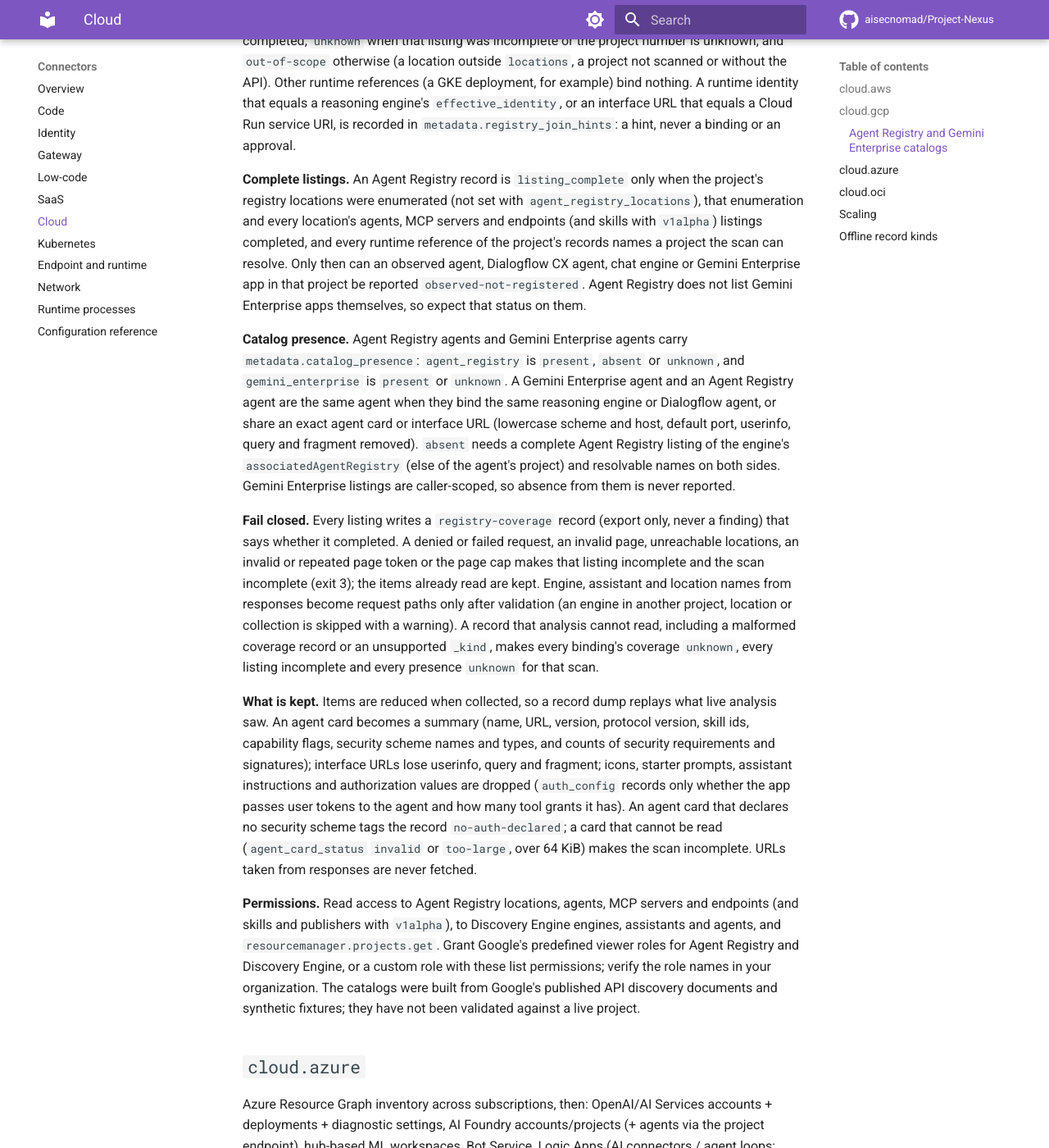
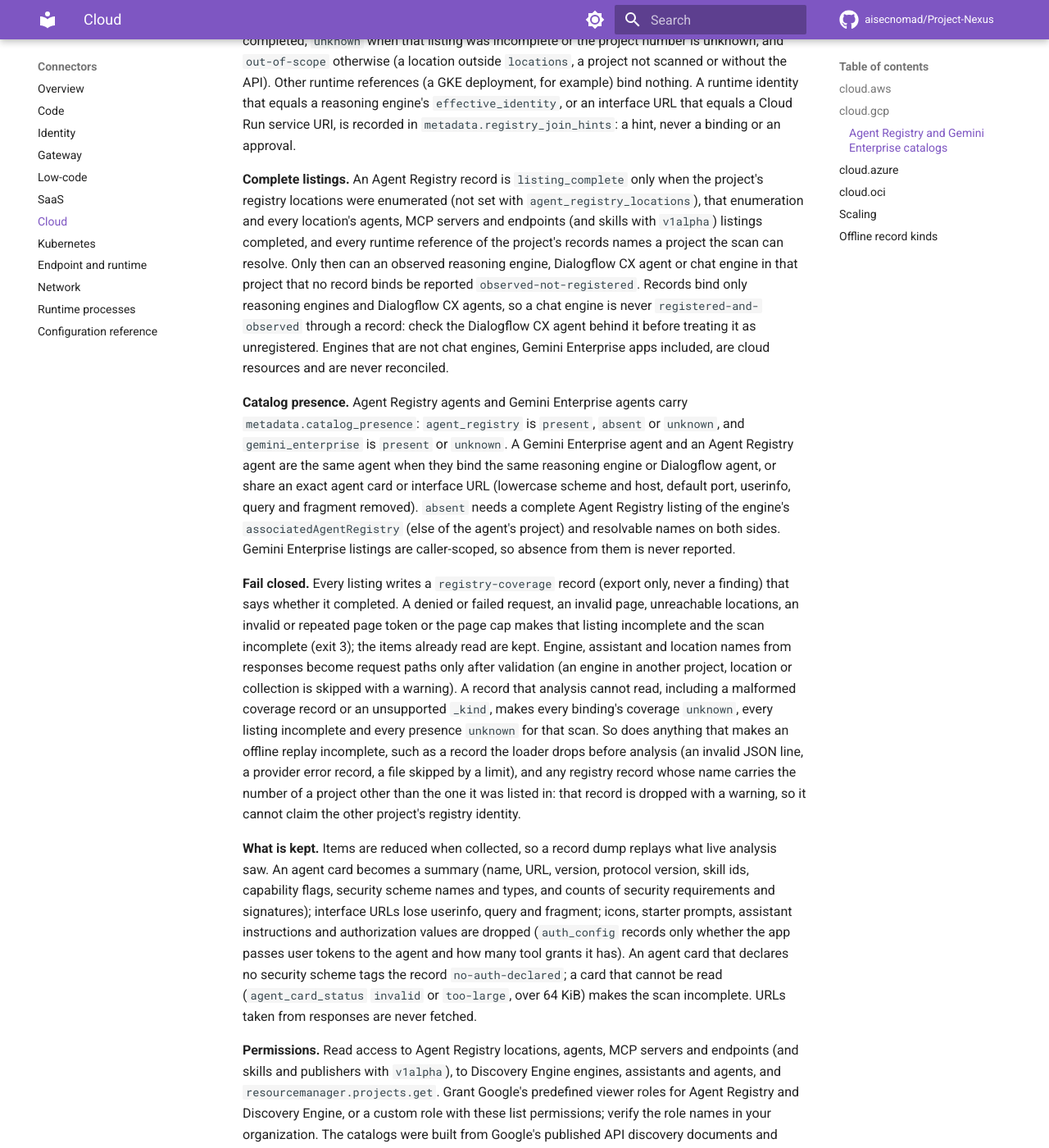
Before and after one commit to aisecnomad/Project-Nexus, an MkDocs documentation site: the page built from docs/connectors/cloud.md, in a window 1280 px wide and 1400 px high, scrolled down 4684 px. Shown: the whole window at 82% size. Built offline with MkDocs 1.6.1 and Material for MkDocs 9.7.7, drawn with Linux system fonts in a browser that asks for light colours; comment, search, counter and statistics services are not loaded; some of the changed text lies outside the part shown.

Commit message:
Fix cloud.gcp registry catalog review findings
- Offline replays: the loader drops records it cannot read (an invalid
  JSON line, a provider error record, a skipped file) before analysis
  sees them, so they never tainted the registry catalogs. An offline
  scan that is incomplete when analysis ends now taints them: no
  binding is in scope, no listing is complete and nothing is reported
  absent.
- Registry names of another project: an Agent Registry item or Gemini
  Enterprise agent listed in one project whose name carries the number
  of another project (one this scan maps to another id, or any number
  other than the listed project's known number) is dropped with a
  warning and taints the catalogs, so it can no longer claim the other
  project's registry identity or have a trusted entry for that
  registry approve its bindings.
- Drop the optional APP_TYPE_INTRANET reclassification: Discovery
  Engine engines keep the kind of their solution type again. No record
  binds an engine, so as agents these app engines were always
  observed-not-registered once an Agent Registry listing was complete,
  which triggered the registry-gap control rule. Remove the unverified
  claim that Agent Registry does not list Gemini Enterprise apps.
- Docs: with both catalogs off no new API calls are made, but engine
  metadata and the Agent Registry enabled-APIs entry still change; a
  failed listing makes that registry's listing (or binding coverage)
  incomplete rather than its records not comparable; chat engines are
  never registered-and-observed through a record.

Regression tests replay the fixture with an invalid JSON line and an
error record, add foreign-number Agent Registry and Gemini Enterprise
records with a trusted entry for the other project's registry, and
check that a Gemini Enterprise app engine is never reconciled.

Co-Authored-By: Claude Opus 5.5 <noreply@anthropic.com>
Claude-Session: https://claude.ai/code/session_0166ejSnmbJWManm3YxRM3TE
Signed-off-by: Claude <noreply@anthropic.com>

```diff
--- a/docs/connectors/cloud.md
+++ b/docs/connectors/cloud.md
@@ -117,10 +117,11 @@ limits discovery without loading all projects first; `max_pages` (default and
 maximum 1000) bounds every paginated call; resource lists stop at 500 pages and audit-log
 queries at 50 pages regardless.
 Discovery Engine lists the engines of each collection in `discovery_collections`
-(default `default_collection`). An engine whose `appType` is `APP_TYPE_INTRANET`
-(a Gemini Enterprise or Agentspace app) is reported as an agent, like chat
-engines; its metadata records `app_type`, `associated_agent_registry` and
-`subscription_tier` when Google returns them. Reasoning engines record
+(default `default_collection`). Chat engines are reported as agents and other
+engines as cloud resources, whatever their `appType`; an engine's metadata
+records `app_type` (`APP_TYPE_INTRANET` for a Gemini Enterprise or Agentspace
+app), `associated_agent_registry` and `subscription_tier` when Google returns
+them. Reasoning engines record
 `effective_identity` (the identity the engine runs as) when the API returns it.
 Agent Registry counts as an AI API in the enabled-APIs finding.
 
@@ -198,10 +199,13 @@ the project's registry locations were enumerated (not set with
 `agent_registry_locations`), that enumeration and every location's agents, MCP
 servers and endpoints (and skills with `v1alpha`) listings completed, and every
 runtime reference of the project's records names a project the scan can
-resolve. Only then can an observed agent, Dialogflow CX agent, chat engine or
-Gemini Enterprise app in that project be reported `observed-not-registered`.
-Agent Registry does not list Gemini Enterprise apps themselves, so expect that
-status on them.
+resolve. Only then can an observed reasoning engine, Dialogflow CX agent or
+chat engine in that project that no record binds be reported
+`observed-not-registered`. Records bind only reasoning engines and Dialogflow CX
+agents, so a chat engine is never `registered-and-observed` through a record:
+check the Dialogflow CX agent behind it before treating it as unregistered.
+Engines that are not chat engines, Gemini Enterprise apps included, are cloud
+resources and are never reconciled.
 
 **Catalog presence.** Agent Registry agents and Gemini Enterprise agents carry
 `metadata.catalog_presence`: `agent_registry` is `present`, `absent` or
@@ -223,7 +227,12 @@ become request paths only after validation (an engine in another project,
 location or collection is skipped with a warning). A record that analysis cannot
 read, including a malformed coverage record or an unsupported `_kind`, makes
 every binding's coverage `unknown`, every listing incomplete and every presence
-`unknown` for that scan.
+`unknown` for that scan. So does anything that makes an offline replay
+incomplete, such as a record the loader drops before analysis (an invalid JSON
+line, a provider error record, a file skipped by a limit), and any registry
+record whose name carries the number of a project other than the one it was
+listed in: that record is dropped with a warning, so it cannot claim the other
+project's registry identity.
 
 **What is kept.** Items are reduced when collected, so a record dump replays what
 live analysis saw. An agent card becomes a summary (name, URL, version, protocol
```
Also changed, not shown: CHANGELOG.md (+18 -13 lines), docs/connectors.md (+2 -2 lines), docs/production.md (+3 -3 lines), 3 other files.
